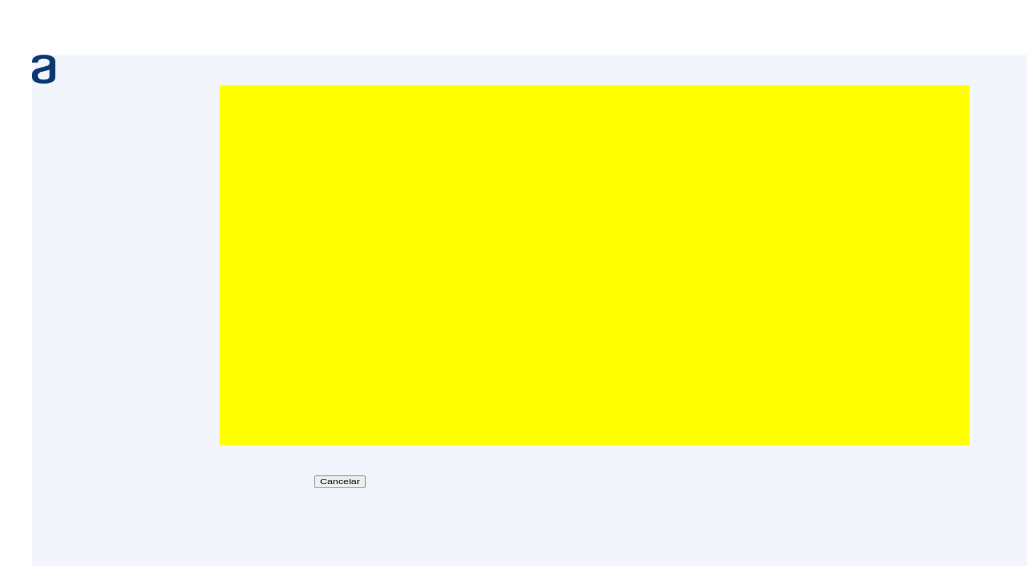
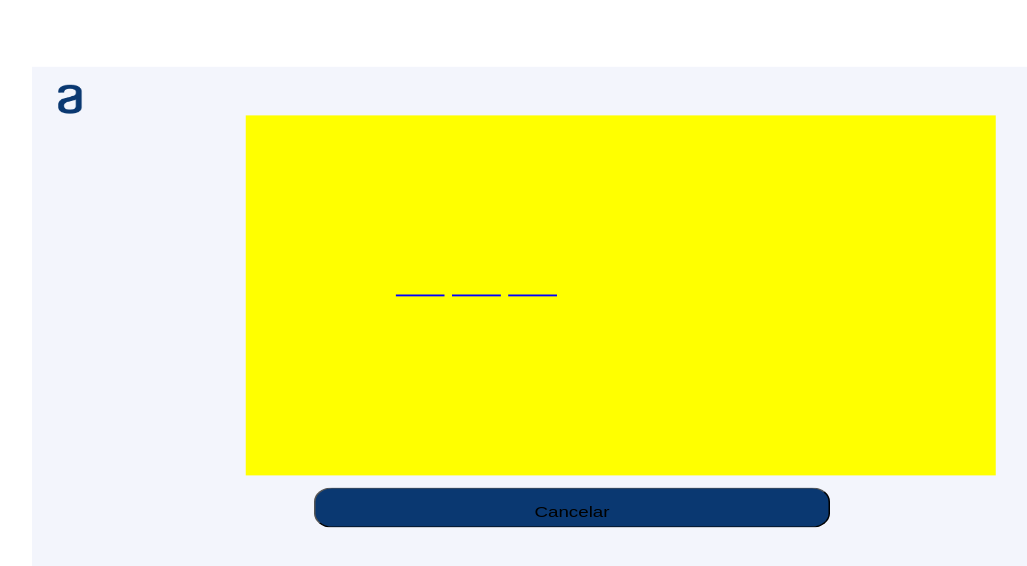
Before and after one commit to yor-jimenez/juego-ahorcado, a plain HTML site: page index3.html in a window 1280 px wide. Both pictures are taken after a click on the button "Nuevo juego". Shown: the whole page, without its empty margins (128-1155 px from the left). Drawn offline with Linux system fonts and the light colour scheme.

Commit message:
se agrego dibujo de guiones

```diff
--- a/index3.html
+++ b/index3.html
@@ -20,6 +20,8 @@
         </canvas>
     </div>
 
+    <div class="guiones"></div>
+
     <div class="boton3">
         <button id="inciarJuego" onclick="inciarJuego()"> Nuevo juego
         </button>
--- a/script3.js
+++ b/script3.js
@@ -1,6 +1,11 @@
 let palabras = ["ALURA", "ORACLE", "ONE", "JAVASCRIPT", "HTML"]
-let tablero = document.getElementById("2D");
-let palabraSecreta = "";
+// let tablero = document.getElementById("2D");
+var palabraSecreta = "";
+
+let pantalla = document.querySelector("canvas");
+
+let pincel = pantalla.getContext("2d");
+let espacio = 5;
 
 function escogerPalabraSecreta (){
     let palabra = palabras[Math.floor(Math.random()*palabras.length)];
@@ -9,10 +14,27 @@ function escogerPalabraSecreta (){
 
 }
 
-
+function guion (inicio,fin){
+    pincel.beginPath();
+    pincel.lineWidth = 3;
+    pincel.strokeStyle = "blue";
+    pincel.moveTo(inicio,300);
+    pincel.lineTo(fin,300);
+    pincel.stroke();
+}
 
 function inciarJuego(){
     document.getElementById ("inciarJuego").style.display ="none";
     escogerPalabraSecreta();
+    let largo = palabraSecreta.length;
+    var inicio = 200;
+    let delta = 0;
+    let espaciado = (largo-1)* 5;
+    let ancho = (200 - espacio)/largo;
+
+    for (var i = 0; i < largo; i++) {
+        guion(inicio,inicio+ancho);
+        inicio = inicio + ancho + espaciado;
+     }
 
 }
--- a/style1.css
+++ b/style1.css
@@ -1,14 +1,15 @@
 body{
     transform: scale(0.75,0.60);
+    background: yellow;
 }
 
 #caja{
     position: relative;
     width: 1440px;
     height: 1024px;
-    background: #F3F5FC;
+    background: #b7b1b1;
     margin-top: -150px;
-    padding: 0px;
+    padding: 30px 35px;
 }
 
 /* .botones{
--- a/style2.css
+++ b/style2.css
@@ -8,7 +8,7 @@ body{
     height: 1024px;
     background: #F3F5FC;
     margin-top: -150px;
-    padding: 0px;
+    padding: 30px 35px;
 }
 
 #input-text{
--- a/style3.css
+++ b/style3.css
@@ -8,7 +8,7 @@ body{
     height: 1024px;
     background: #F3F5FC;
     margin-top: -150px;
-    padding: 0px;
+    padding: 30px 35px;
 }
 
 .boton3{
@@ -25,7 +25,7 @@ body{
     top: 701px;
 }
 
-.nuevoJuego{
+#inciarJuego{
     /* display: flex; */
     flex-direction: row;
     align-items: flex-start;
@@ -48,7 +48,7 @@ body{
     font-size: 25px;
 }
 
-.cancelar{
+#cancelar{
     /* display: flex; */
     flex-direction: row;
     align-items: flex-start;
```
